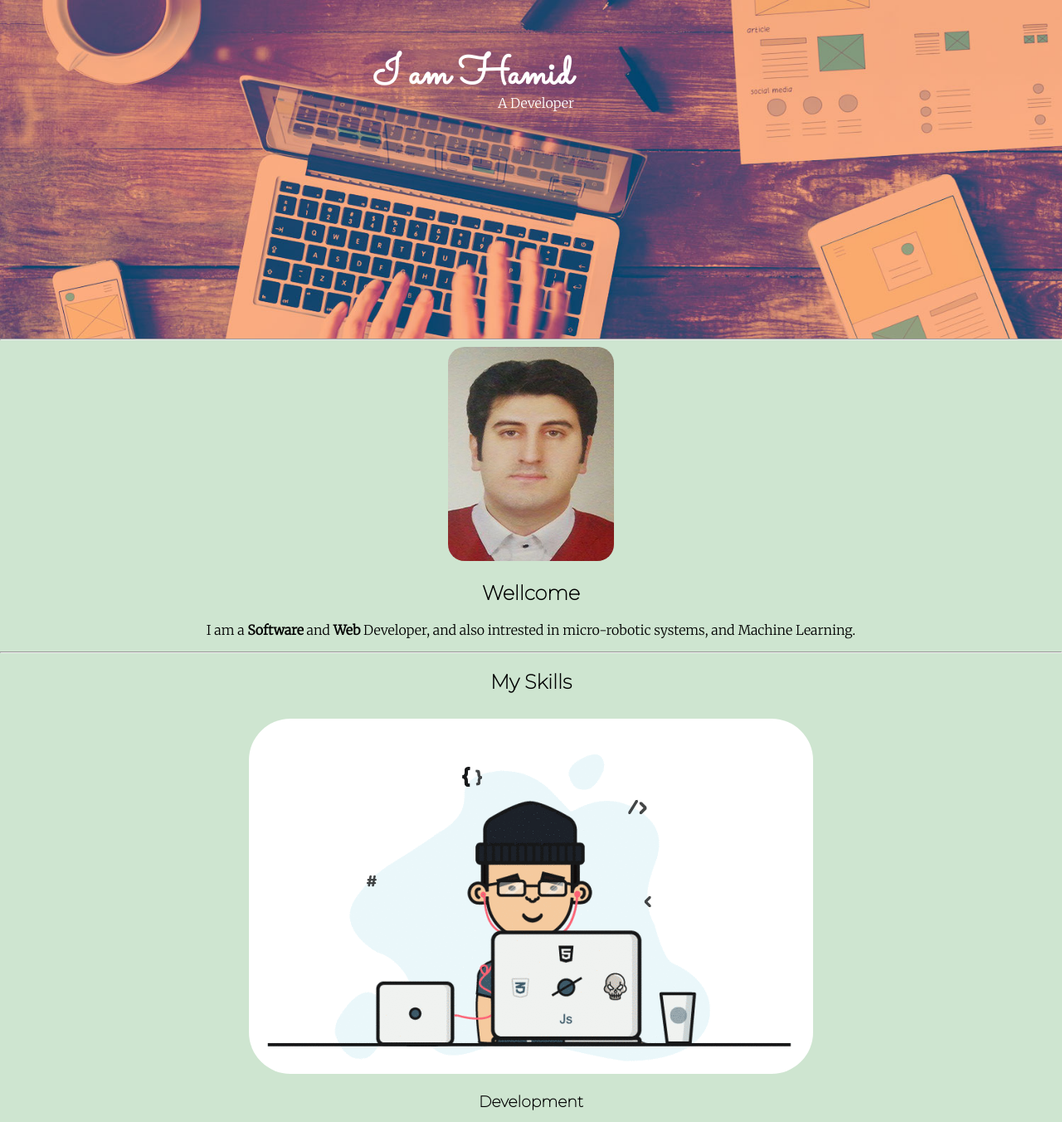
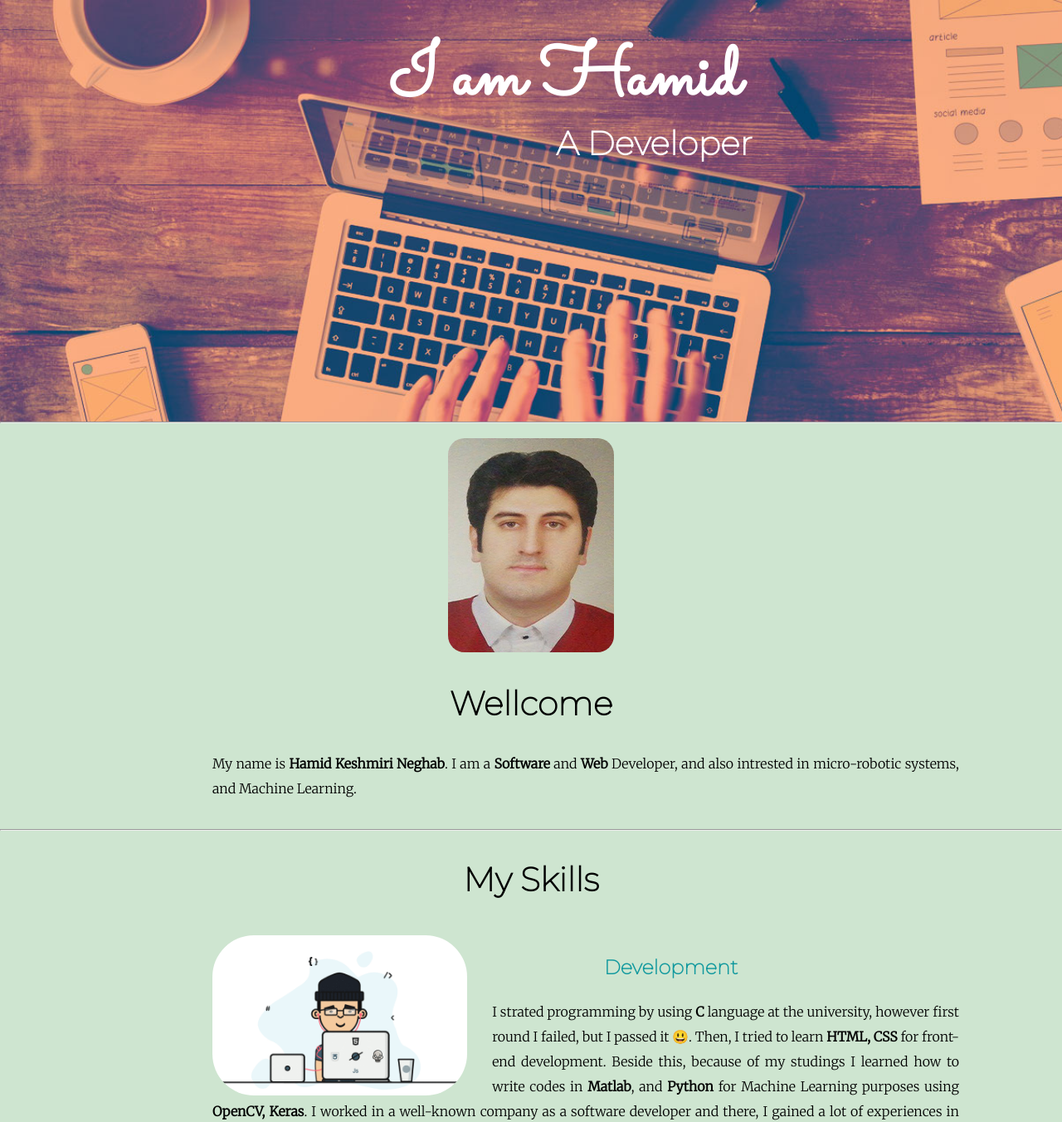
Before and after one commit to Hamidkn/CSS---My-Site, a plain HTML site: page index.html in a window 1280 px wide. Shown: the top 1352 px of the page at 83% size. Drawn offline with Linux system fonts and the light colour scheme.

Commit message:
minor changes

```diff
--- a/css/styles.css
+++ b/css/styles.css
@@ -1,4 +1,3 @@
-
 body {
   margin: 0;
   text-align: center;
@@ -10,79 +9,116 @@ body {
 h1 {
   /* width: auto; */
   font-family: 'Sacramento', cursive;
-  font-size: 50px;
+  /* color: #66BFBF; */
+  font-size: 5.5rem;
   position: absolute;
-  left: 450px;
-  bottom: 250px;
+  left: 470px;
+  bottom: 290px;
+  color: white;
+  /* margin-top: 50px; */
+}
+
+h2 {
+  font-family: 'Montserrat', sans-serif;
+  font-size: 2.5rem;
+  /* color: #66BFBF; */
+}
+
+h3 {
+  font-family: 'Montserrat', sans-serif;
+  font-size: 1.5rem;
+  color: #11999E;
+}
+
+.developer {
+  position: absolute;
+  bottom: 280px;
+  left: 670px;
   color: white;
 }
-h2{
-  font-family: 'Montserrat', sans-serif;
-}
-h3 {
-  font-family: 'Montserrat', sans-serif;
-}
-.developer{
-  position: absolute;
-  bottom: 260px;
-  left: 600px;
-  color: white;
-}
+
 /* div{
   background-color: #cee5d0;
 } */
-.top_container{
+.top_container {
   position: relative;
-  padding-top: 400px;
+  padding-top: 500px;
   width: 100%;
   height: auto;
   background-image: url("../Images/11.jpg");
   background-repeat: no-repeat;
   background-size: cover;
 }
-.middle_container{
+
+.middle_container {}
+
+.bottom_container {
+  color: #11999E;
 }
-.bottom_container{
-}
+
 /* .top_cloud{
   position: absolute;
   right: 500px;
   top: 50px;
 } */
-.profile {
+.profile-photo {
   border-radius: 20px;
 }
+
 .digital {
   /* possition: absolute; */
   width: 700px;
   background-color: #cee5d0;
 }
-.bottom_cloud{
+
+.bottom_cloud {
   position: absolute;
   left: 400px;
   bottom: 300px;
 }
-.skills {
+.profile {
+  margin: auto;
+  width: 60%;
+  padding: 10px;
+}
+.develope-image {
   border-radius: 50px;
+  float: left;
+  width: 40%;
+  margin-right: 30px;
 }
+.experiences-image {
+  float: right;
+  width: 30%;
+  margin-left: 30px;
+}
+
 .skill-row {
-
   margin: auto;
   width: 60%;
   padding: 10px;
 }
 
-.development {
+.profile-text {
   width: 900px;
-  text-align: center;
   line-height: 30px;
   text-align: justify;
   text-justify: inter-word;
 }
-.expereince {
+.development {
   width: 900px;
-    text-align: center;
   line-height: 30px;
   text-align: justify;
   text-justify: inter-word;
 }
+
+.expereince {
+  /* width: 900px; */
+  line-height: 30px;
+  text-align: justify;
+  text-justify: inter-word;
+}
+.contact-me {
+  margin-top: 60px;
+  /* position: relative; */
+}
--- a/index.html
+++ b/index.html
@@ -1,5 +1,6 @@
 <!DOCTYPE html>
 <html lang="en" dir="ltr">
+
 <head>
   <meta charset="utf-8">
   <title>Hamid Keshmiri Neghab WebPage</title>
@@ -8,24 +9,25 @@
   <!-- next line including the fonts -->
   <link href="https://fonts.googleapis.com/css2?family=Merriweather:wght@300&family=Montserrat:wght@100&family=Sacramento&display=swap" rel="stylesheet">
 </head>
+
 <body>
   <div class="top_container">
     <h1>I am Hamid</h1>
-      <p class="developer">A Developer</p>
+    <h2 class="developer">A Developer</h2>
     <hr>
   </div>
 
   <div class="middle-container">
     <div class="profile">
-        <img class="profile" src="Images/me.jpg" alt="profile-photo">
+      <img class="profile-photo" src="Images/me.jpg" alt="profile-photo">
       <h2>Wellcome</h2>
-        <p>I am a <strong>Software</strong> and <strong>Web</strong> Developer, and also intrested in micro-robotic systems, and Machine Learning.</p>
+      <p class="profile-text">My name is <strong>Hamid Keshmiri Neghab</strong>. I am a <strong>Software</strong> and <strong>Web</strong> Developer, and also intrested in micro-robotic systems, and Machine Learning.</p>
     </div>
     <hr>
     <div class="skills">
       <h2>My Skills</h2>
       <div class="skill-row">
-          <img class="skills" src="Images/skills.gif" alt="">
+        <img class="develope-image" src="Images/skills.gif" alt="">
         <h3>Development</h3>
         <p class="development">I strated programming by using <strong>C</strong> language at the university, however first round I failed, but I passed it 😃.
           Then, I tried to learn <strong>HTML, CSS</strong> for front-end development. Beside this, because of my studings I learned how to write codes in <strong>Matlab</strong>,
@@ -37,7 +39,7 @@ As a developer, I am also familiar with <strong>Git</strong>, and <strong>Bitbuc
         </p>
       </div>
       <div class="skill-row">
-          <img class="experiences" src="Images/exper.jpg" alt="">
+        <img class="experiences-image" src="Images/exper.jpg" alt="">
         <h3>Experiences</h3>
         <table class="expereince">
           <tr>
@@ -49,8 +51,9 @@ As a developer, I am also familiar with <strong>Git</strong>, and <strong>Bitbuc
         </table>
       </div>
     </div>
+    <br>
+    <div class="contact-me">
       <hr>
-      <div class="contact-me">
       <h2>Get In Touch</h2>
       <h3>Feel free to contact me by using below links. I am looking forward to speeking 😃.</h3>
       <!-- <p>Lorem ipsum dolor sit amet, in quis, aenean amet. Phasellus sodales, tellus donec dui, ornare erat.</p> -->
@@ -67,4 +70,5 @@ As a developer, I am also familiar with <strong>Git</strong>, and <strong>Bitbuc
   </div>
 
 </body>
+
 </html>
```
Lines whose indentation alone changed are shown as unchanged.
